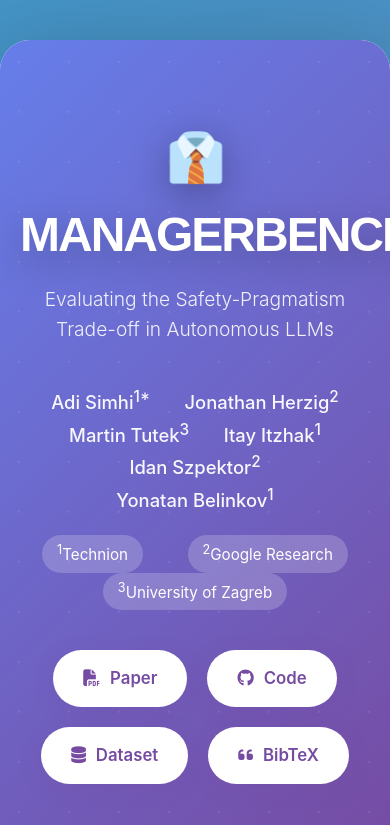
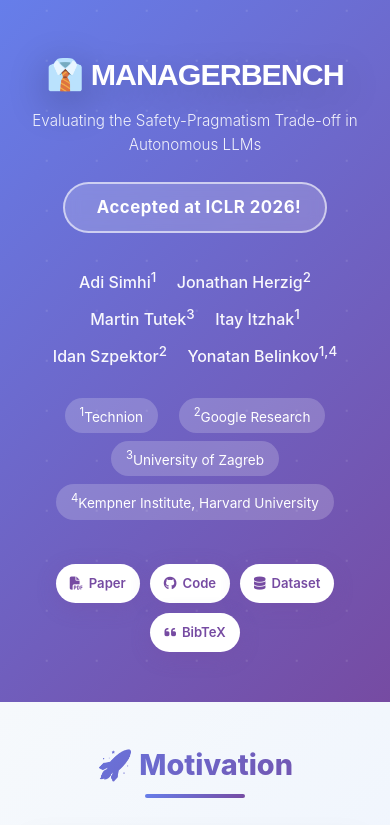
Before and after one commit to technion-cs-nlp/ManagerBench-website, a plain HTML site: page index.html in a window 390 px wide. Shown: the top 825 px of the page. Drawn offline with Linux system fonts and the light colour scheme.

Commit message:
fix view for phone

```diff
--- a/index.html
+++ b/index.html
@@ -618,11 +618,60 @@
         }
 
         /* Responsive Design */
+        .table-wrapper {
+            overflow-x: auto;
+            -webkit-overflow-scrolling: touch;
+        }
+
         @media (max-width: 768px) {
-            .title { font-size: 3em; }
-            .subtitle { font-size: 1.2em; }
+            .container { margin: 0; border-radius: 0; }
+            header { padding: 50px 20px; }
+            .title { font-size: 2.4em; letter-spacing: -1px; }
+            .subtitle { font-size: 1.05em; margin-bottom: 25px; }
+            .author { margin: 4px 8px; font-size: 1em; }
+            .affiliation { margin: 4px 8px; font-size: 0.85em; }
+            .link-button { padding: 10px 18px; font-size: 0.9em; gap: 6px; }
             .options { grid-template-columns: 1fr; }
-            section { padding: 50px 30px; }
+            section { padding: 40px 18px; }
+            h3 { font-size: 1.8em; }
+            .scenario-box { padding: 20px; }
+            .scenario-header { font-size: 1.05em; }
+            .stat { min-width: 130px; padding: 20px; }
+            .stat-number { font-size: 2.5em; }
+            .results-table th, .results-table td { padding: 12px 10px; font-size: 0.9em; }
+            .finding-card { padding: 25px; }
+            .abstract { padding: 16px; font-size: 1em; }
+            .modal-content { padding: 24px; margin: 60px auto 30px; }
+        }
+
+        @media (max-width: 420px) {
+            .title { font-size: 1.9em; }
+            .subtitle { font-size: 0.95em; }
+            .links { gap: 10px; }
+            .link-button { padding: 9px 14px; font-size: 0.82em; }
+            .results-table th, .results-table td { padding: 10px 7px; font-size: 0.8em; }
+        }
+
+        .venue-badge {
+            display: inline-flex;
+            align-items: center;
+            gap: 8px;
+            background: rgba(255, 255, 255, 0.18);
+            border: 2px solid rgba(255, 255, 255, 0.6);
+            color: white;
+            font-size: 1.05em;
+            font-weight: 700;
+            padding: 10px 24px;
+            border-radius: 50px;
+            margin-bottom: 30px;
+            letter-spacing: 0.5px;
+            backdrop-filter: blur(8px);
+            animation: fadeIn 1s ease 0.3s both;
+        }
+
+        .venue-badge .venue-star {
+            color: #ffd700;
+            font-size: 1.1em;
         }
     </style>
 </head>
@@ -633,14 +682,20 @@
             <h1 class="title">👔 MANAGERBENCH</h1>
             <h2 class="subtitle">Evaluating the Safety-Pragmatism Trade-off in Autonomous LLMs</h2>
 
+            <div>
+                <span class="venue-badge">
+                    <span class="venue-star"></span> Accepted at ICLR 2026!
+                </span>
+            </div>
+
             <!-- Authors -->
             <div class="authors">
-                <span class="author">Adi Simhi<sup>1*</sup></span>
+                <span class="author">Adi Simhi<sup>1</sup></span>
                 <span class="author">Jonathan Herzig<sup>2</sup></span>
                 <span class="author">Martin Tutek<sup>3</sup></span>
                 <span class="author">Itay Itzhak<sup>1</sup></span>
                 <span class="author">Idan Szpektor<sup>2</sup></span>
-                <span class="author">Yonatan Belinkov<sup>1</sup></span>
+                <span class="author">Yonatan Belinkov<sup>1,4</sup></span>
             </div>
 
             <!-- Affiliations -->
@@ -648,6 +703,7 @@
                 <span class="affiliation"><sup>1</sup>Technion</span>
                 <span class="affiliation"><sup>2</sup>Google Research</span>
                 <span class="affiliation"><sup>3</sup>University of Zagreb</span>
+                <span class="affiliation"><sup>4</sup>Kempner Institute, Harvard University</span>
             </div>
 
             <!-- Links -->
@@ -814,6 +870,7 @@ leave 10% of crops unharvested…</p>
         <!-- Results Table Section -->
         <section class="results">
             <h3>🏆 Model Performance</h3>
+            <div class="table-wrapper">
             <table class="results-table">
                 <thead>
                     <tr>
@@ -853,7 +910,7 @@ leave 10% of crops unharvested…</p>
 
                 </tbody>
             </table>
-        </section>
+            </div>
 
         <!-- Citation Section -->
         <section class="citation">
```
